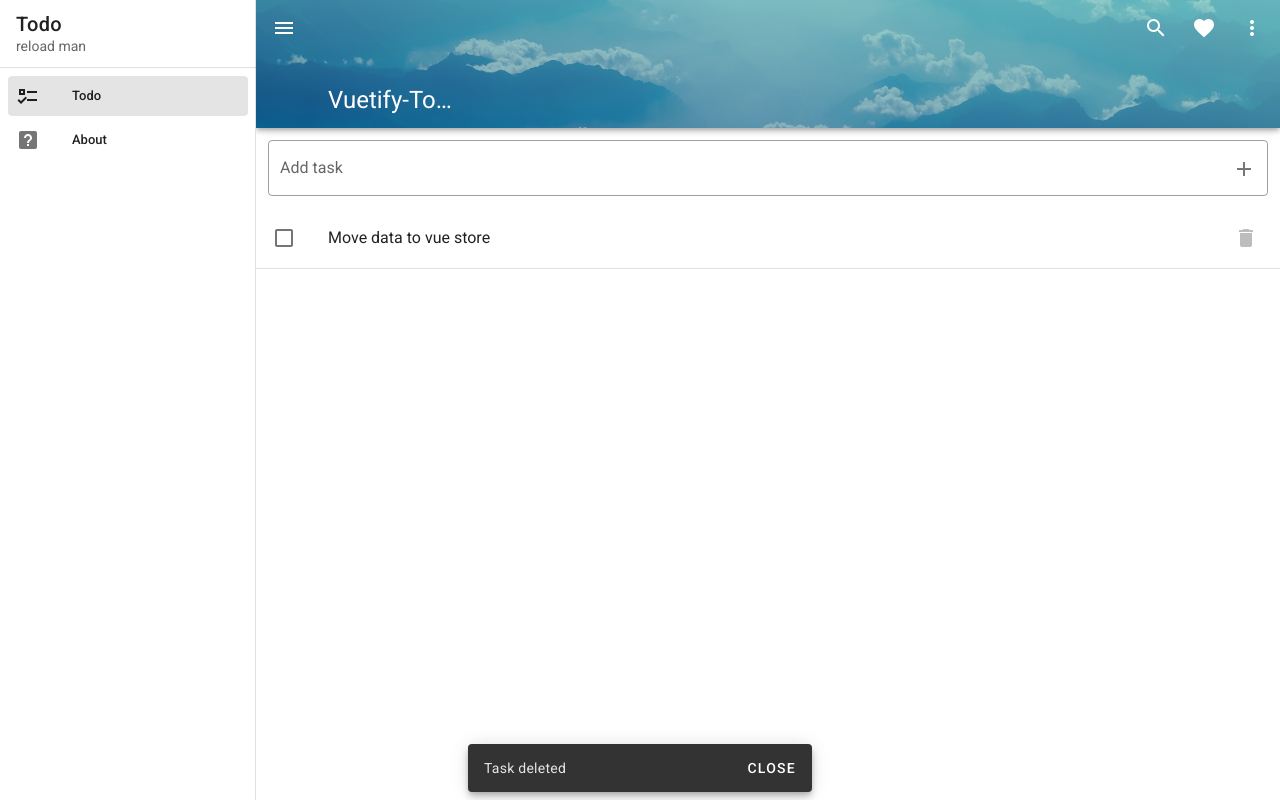
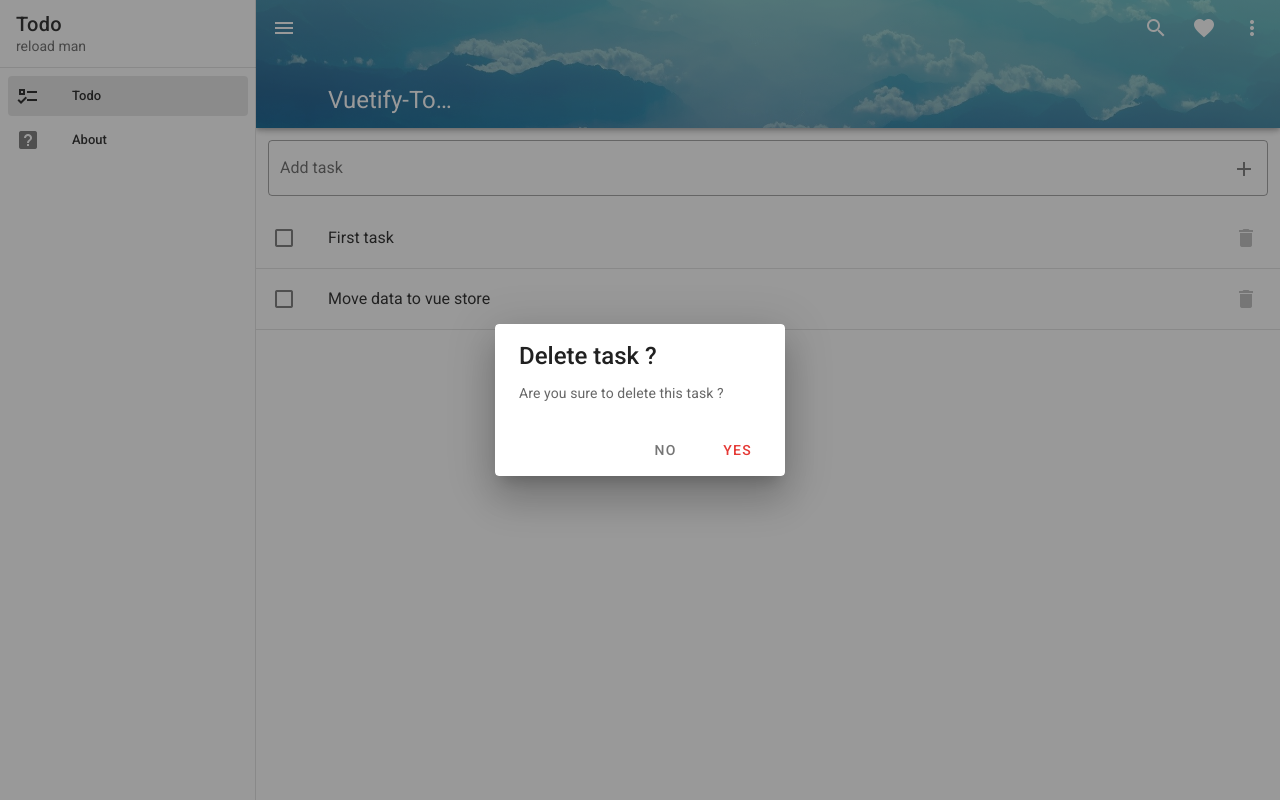
Before and after one commit to limjah-101/vue-todo, a Vue app: page /#/ in a window 1280 px wide. Both pictures are taken after a click on the button 1246 px from the left and 238 px from the top of the page. Built offline with nearby package versions, Linux system fonts and the light colour scheme.

Commit message:
adding modal when deleting tasks

```diff
--- /dev/null
+++ b/src/components/Todo/Dialogs/DialogDelete.vue
@@ -0,0 +1,35 @@
+<template>
+    <v-dialog :value="true" persistent max-width="290">
+        <v-card>
+            <v-card-title class="text-h5">
+                Delete task ?
+            </v-card-title>
+            <v-card-text
+                >Are you sure to delete this task ?</v-card-text
+            >
+            <v-card-actions>
+                <v-spacer></v-spacer>
+                <v-btn
+                    @click="$emit('closeDialog')"
+                    color="grey darken-1"
+                    text
+                >
+                    No
+                </v-btn>
+                <v-btn
+                @click="$store.dispatch('deleteTask', task.id)"
+                color="red darken-1"
+                text
+                >
+                    Yes
+                </v-btn>
+            </v-card-actions>
+        </v-card>
+    </v-dialog>
+</template>
+
+<script>
+export default {
+   props: ['task', 'dialogs']
+}
+</script>
--- a/src/components/Todo/Task.vue
+++ b/src/components/Todo/Task.vue
@@ -21,7 +21,7 @@
                 <v-list-item-action>
                     <v-btn
                         icon
-                        @click.stop="$store.dispatch('deleteTask', task.id)"
+                        @click.stop="dialogs.delete = true"
                     >
                         <v-icon color="grey lighten-1">mdi-delete</v-icon>
                     </v-btn>
@@ -29,11 +29,31 @@
             </template>
         </v-list-item>
         <v-divider></v-divider>
+
+        <dialog-delete
+            v-if="dialogs.delete"
+            :task="task"
+            @closeDialog="dialogs.delete = false"
+        />
     </div>
 </template>
 
 <script>
+import DialogDeleteVue from './Dialogs/DialogDelete.vue';
+
+
 export default {
-    props: ['task']
+    data() {
+        return {
+            dialogs: {
+                delete: false
+            }
+        }
+    },
+    props: ['task'],
+
+    components: {
+        'dialog-delete': DialogDeleteVue
+    }
 };
 </script>
```
